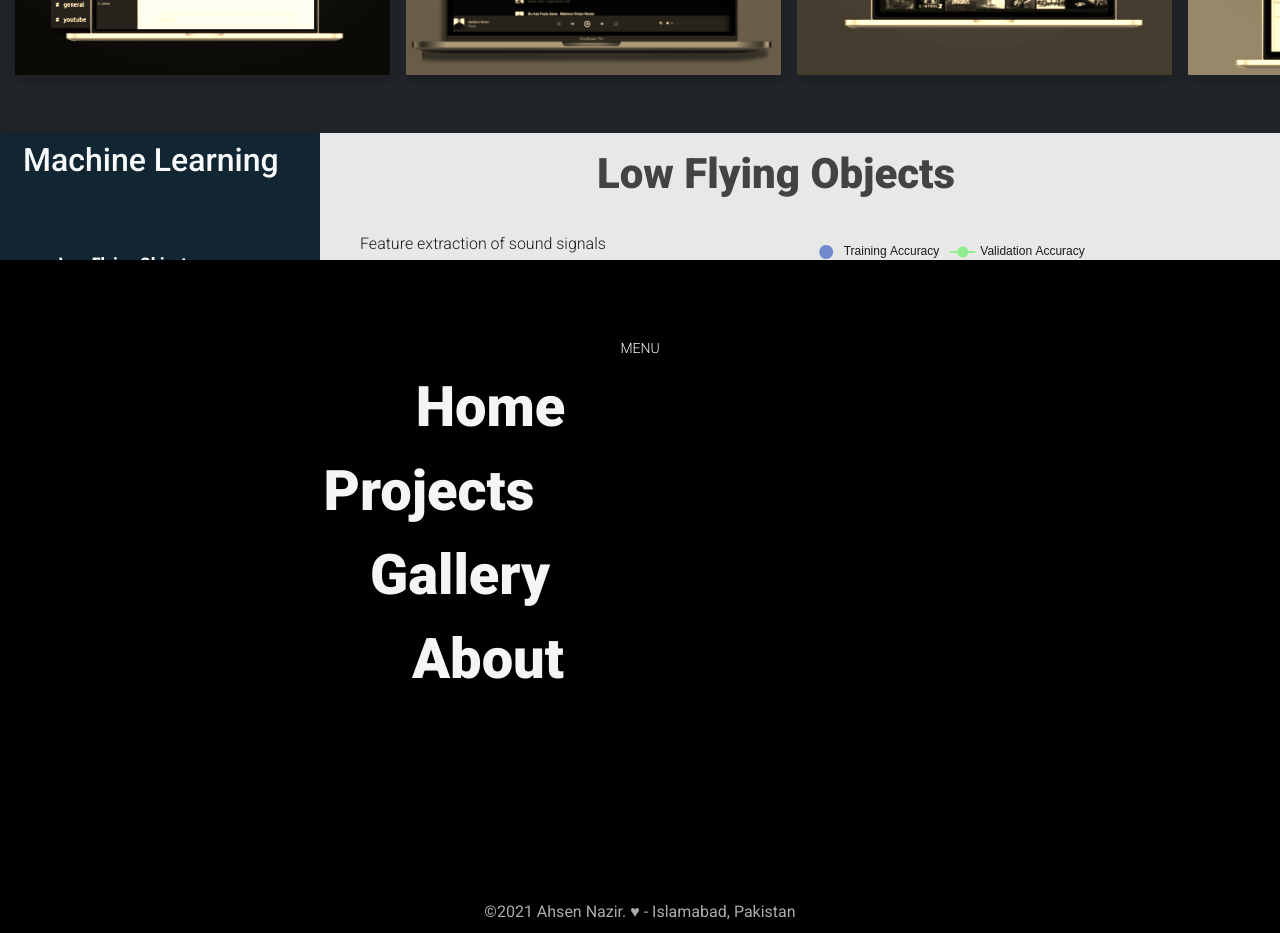
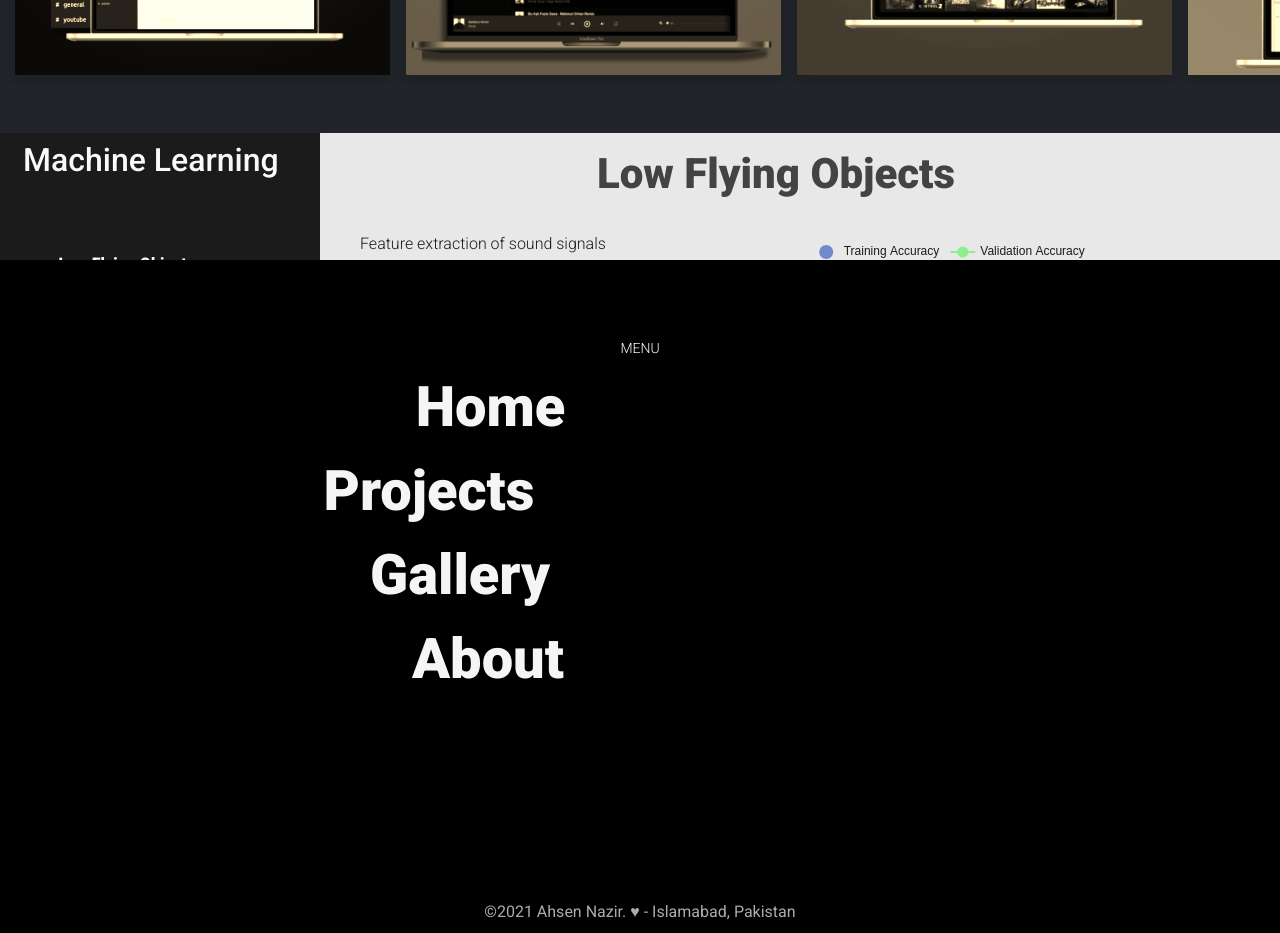
Before and after one commit to acen20/react-portfolio, a React (Create React App) app: page / in a window 1280 px wide. Shown: the part 1340-2273 px from the top of the page. Built offline with nearby package versions, Linux system fonts and the light colour scheme.

Commit message:
Routine push

```diff
--- a/src/ML.css
+++ b/src/ML.css
@@ -12,6 +12,12 @@
   background: linear-gradient(
     180deg,
     #112632 35.94%,
+    rgba(158, 158, 158, 0.205298) 99.99%,
+    rgba(196, 196, 196, 0) 100%
+  );
+  background: linear-gradient(
+    180deg,
+    #1b1b1b 35.94%,
     rgba(158, 158, 158, 0.205298) 99.99%,
     rgba(196, 196, 196, 0) 100%
   );
```
